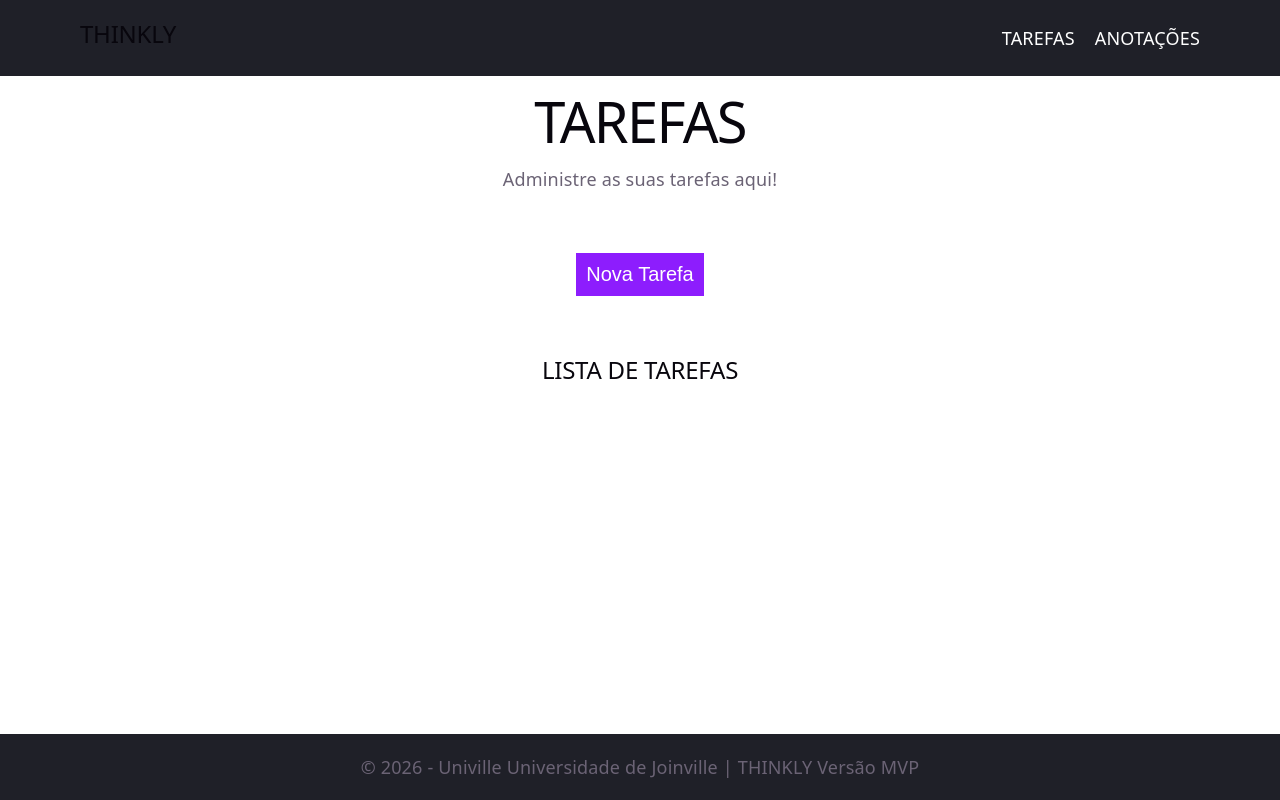
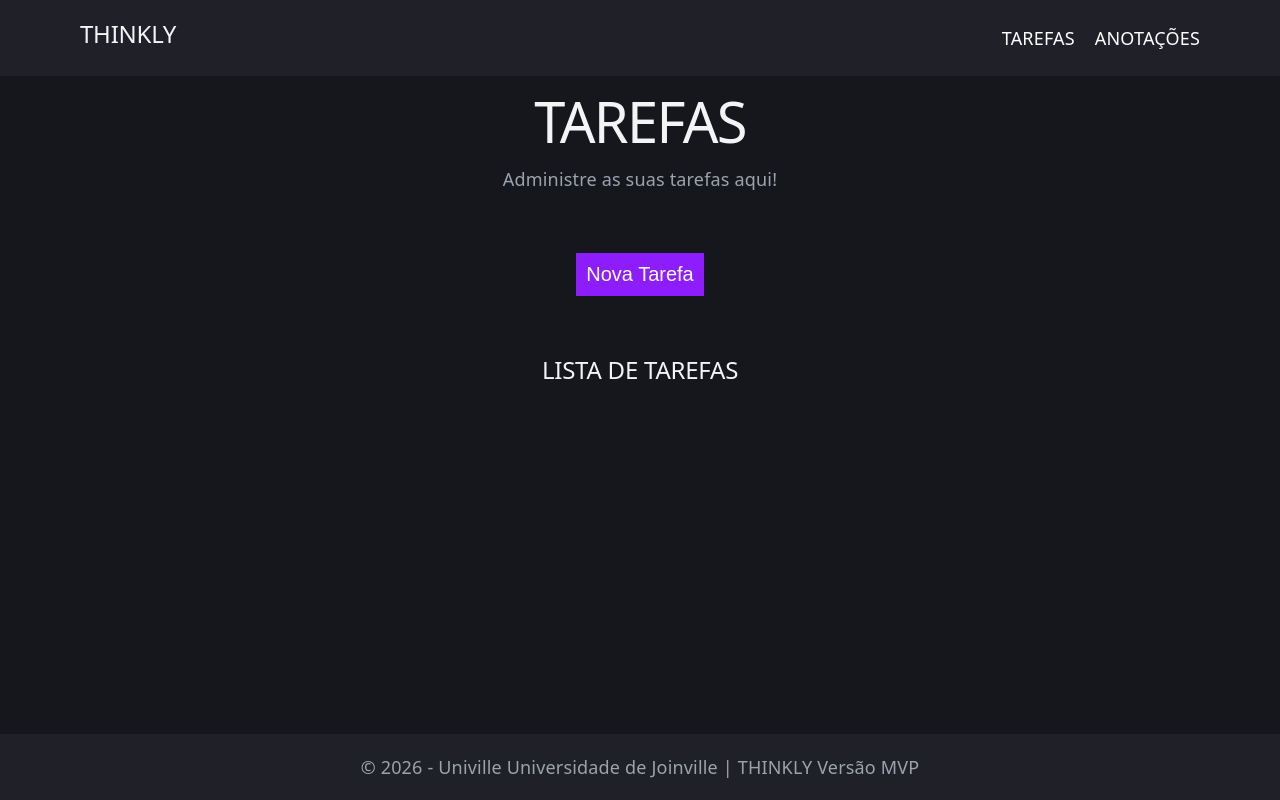
Before and after one commit to Code-Igor/thinkly-mvp, a React (Vite) app: page / in a window 1280 px wide. Built offline with nearby package versions, Linux system fonts and the light colour scheme.

Commit message:
fix: mudança de visual, agora o visual da página mantém o mesmo padrão no modo claro e escuro.

```diff
--- a/src/index.css
+++ b/src/index.css
@@ -1,15 +1,14 @@
 :root {
-  --text: #6b6375;
-  --text-h: #08060d;
-  --bg: #fff;
-  --border: #e5e4e7;
-  --code-bg: #f4f3ec;
-  --accent: #aa3bff;
-  --accent-bg: rgba(170, 59, 255, 0.1);
-  --accent-border: rgba(170, 59, 255, 0.5);
-  --social-bg: rgba(244, 243, 236, 0.5);
-  --shadow:
-    rgba(0, 0, 0, 0.1) 0 10px 15px -3px, rgba(0, 0, 0, 0.05) 0 4px 6px -2px;
+    --text: #9ca3af;
+    --text-h: #f3f4f6;
+    --bg: #16171d;
+    --border: #2e303a;
+    --accent: #c084fc;
+    --accent-bg: rgba(192, 132, 252, 0.15);
+    --accent-border: rgba(192, 132, 252, 0.5);
+    --social-bg: rgba(47, 48, 58, 0.5);
+    --shadow:
+      rgba(0, 0, 0, 0.4) 0 10px 15px -3px, rgba(0, 0, 0, 0.25) 0 4px 6px -2px;
 
   --sans: system-ui, 'Segoe UI', Roboto, sans-serif;
   --heading: system-ui, 'Segoe UI', Roboto, sans-serif;
@@ -31,20 +30,6 @@
 }
 
 @media (prefers-color-scheme: dark) {
-  :root {
-    --text: #9ca3af;
-    --text-h: #f3f4f6;
-    --bg: #16171d;
-    --border: #2e303a;
-    --code-bg: #1f2028;
-    --accent: #c084fc;
-    --accent-bg: rgba(192, 132, 252, 0.15);
-    --accent-border: rgba(192, 132, 252, 0.5);
-    --social-bg: rgba(47, 48, 58, 0.5);
-    --shadow:
-      rgba(0, 0, 0, 0.4) 0 10px 15px -3px, rgba(0, 0, 0, 0.25) 0 4px 6px -2px;
-  }
-
   #social .button-icon {
     filter: invert(1) brightness(2);
   }
```
